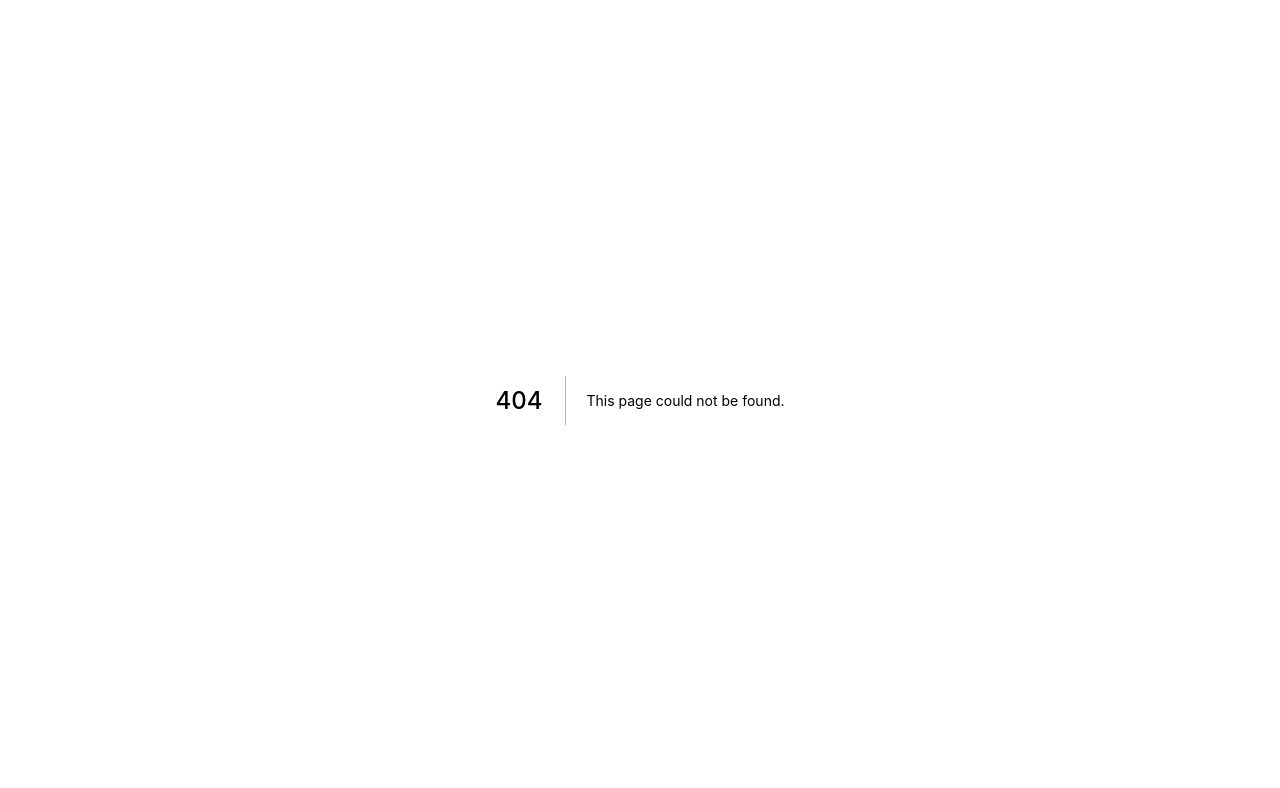
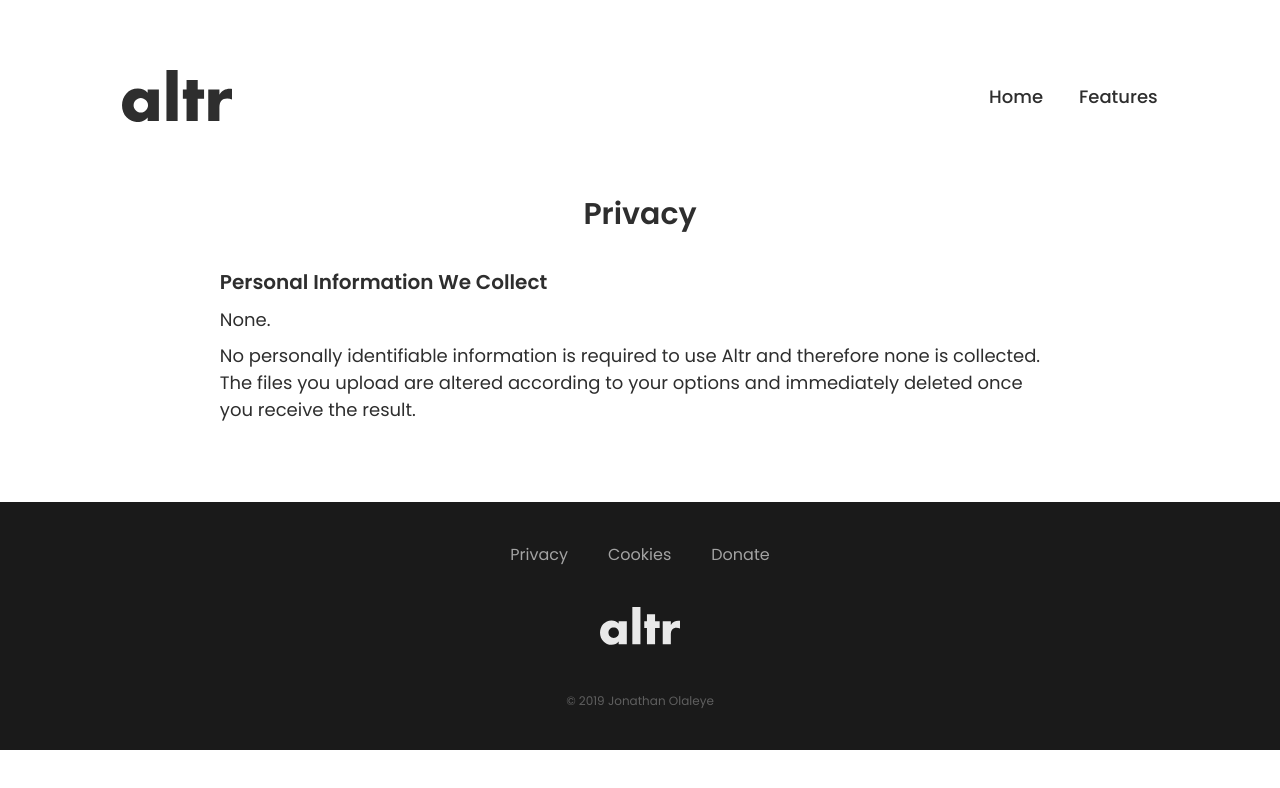
Before and after one commit to jolaleye/altr, a Next.js app: page /privacy in a window 1280 px wide. Before the commit this address had no page. Shown: the top 788 px of the page. Built offline with nearby package versions, Linux system fonts and the light colour scheme.

Commit message:
Add privacy page

```diff
--- /dev/null
+++ b/pages/privacy.js
@@ -0,0 +1,71 @@
+import Head from 'next/head';
+
+import Root from '../components/Root';
+import Nav from '../components/Nav';
+import Footer from '../components/Footer';
+import { breakpoints } from '../theme';
+
+export default () => (
+  <Root>
+    <Head>
+      <title key="title">Altr • Privacy</title>
+      <meta key="meta-title" name="title" content="Altr • Privacy" />
+    </Head>
+
+    <Nav />
+    <main>
+      <section>
+        <h1>Privacy</h1>
+        <h2>Personal Information We Collect</h2>
+        <p>None.</p>
+        <p>
+          No personally identifiable information is required to use Altr and therefore none is collected. The files you
+          upload are altered according to your options and immediately deleted once you receive the result.
+        </p>
+      </section>
+    </main>
+    <Footer />
+
+    <style jsx>{`
+      section {
+        padding: 0 0.75em 3.5em 0.75em;
+        text-align: left;
+      }
+
+      h1 {
+        font-weight: 600;
+        margin: 1em 0;
+        text-align: center;
+      }
+
+      h2 {
+        font-weight: 600;
+        font-size: 1em;
+        margin-top: 1.5em;
+      }
+
+      p {
+        margin: 0.5em 0;
+        font-size: 0.9em;
+      }
+
+      @media ${breakpoints.sm} {
+        section {
+          margin: 0 8%;
+        }
+      }
+
+      @media ${breakpoints.md} {
+        section {
+          margin: 0 12%;
+        }
+      }
+
+      @media ${breakpoints.md} {
+        section {
+          margin: 0 16%;
+        }
+      }
+    `}</style>
+  </Root>
+);
```
